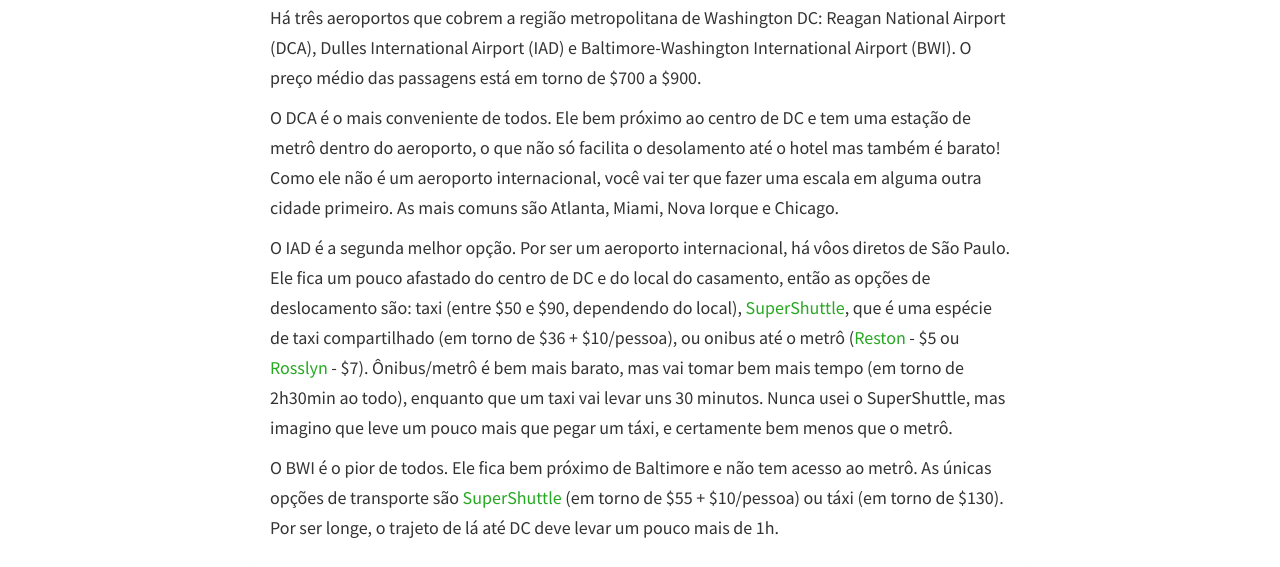
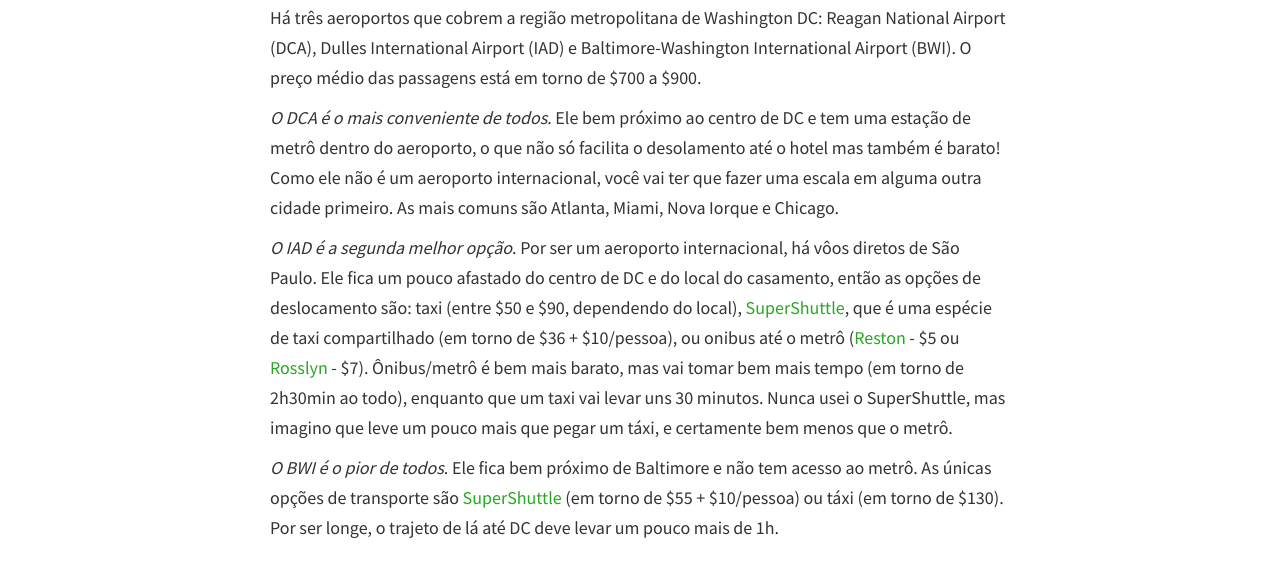
Before and after one commit to andersonvom/wedding-site, a Jekyll site: the page built from _posts/pt/0000-01-03-como-chegar.md, in a window 1280 px wide. Shown: the part 224-791 px from the top of the page. Built offline with Jekyll 4.4.1, drawn with Linux system fonts in a browser that asks for light colours; nearby versions of some CDN libraries.

Commit message:
Highlight airport text

```diff
--- a/_posts/pt/0000-01-03-como-chegar.md
+++ b/_posts/pt/0000-01-03-como-chegar.md
@@ -11,13 +11,13 @@ Reagan National Airport (DCA), Dulles International Airport (IAD) e
 Baltimore-Washington International Airport (BWI).  O preço médio das
 passagens está em torno de $700 a $900.
 
-O DCA é o mais conveniente de todos. Ele bem próximo ao centro de DC e
+*O DCA é o mais conveniente de todos*. Ele bem próximo ao centro de DC e
 tem uma estação de metrô dentro do aeroporto, o que não só facilita o
 desolamento até o hotel mas também é barato! Como ele não é um aeroporto
 internacional, você vai ter que fazer uma escala em alguma outra cidade
 primeiro. As mais comuns são Atlanta, Miami, Nova Iorque e Chicago.
 
-O IAD é a segunda melhor opção. Por ser um aeroporto internacional, há
+*O IAD é a segunda melhor opção*. Por ser um aeroporto internacional, há
 vôos diretos de São Paulo. Ele fica um pouco afastado do centro de DC e
 do local do casamento, então as opções de deslocamento são: taxi (entre
 $50 e $90, dependendo do local), [SuperShuttle][], que é uma espécie de
@@ -28,7 +28,7 @@ um taxi vai levar uns 30 minutos. Nunca usei o SuperShuttle, mas imagino
 que leve um pouco mais que pegar um táxi, e certamente bem menos que o
 metrô.
 
-O BWI é o pior de todos. Ele fica bem próximo de Baltimore e não tem
+*O BWI é o pior de todos*. Ele fica bem próximo de Baltimore e não tem
 acesso ao metrô. As únicas opções de transporte são [SuperShuttle][] (em
 torno de $55 + $10/pessoa) ou táxi (em torno de $130). Por ser longe, o
 trajeto de lá até DC deve levar um pouco mais de 1h.
```
